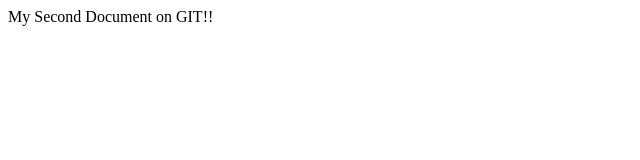
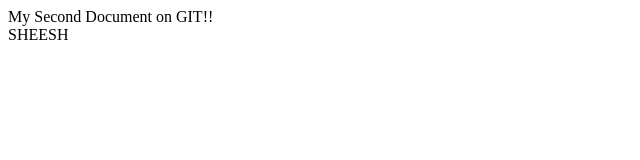
Before and after one commit to Shania1798/git-demo, a plain HTML site: page index.html in a window 1280 px wide. Shown: the full height of the page, 0-640 px from the left. Drawn offline with Linux system fonts and the light colour scheme.

Commit message:
More changes for the website

```diff
--- a/index.html
+++ b/index.html
@@ -8,5 +8,5 @@
 <nav></nav>
 <header>My Second Document on GIT!!</header>
 <main></main>
-<footer></footer></body>
+<footer>SHEESH</footer></body>
 </html>
```
Also changed, not shown: 1 other file.
